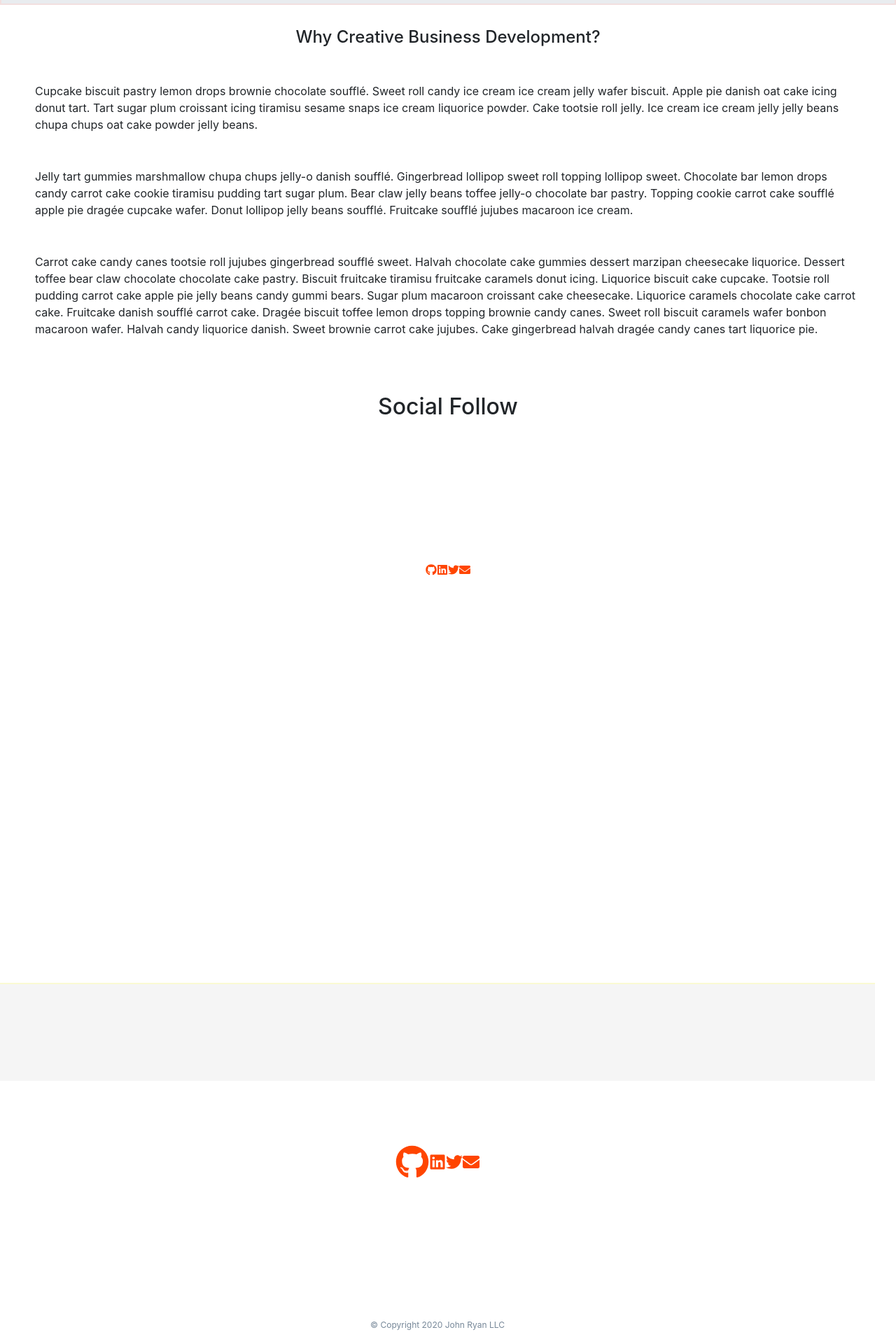
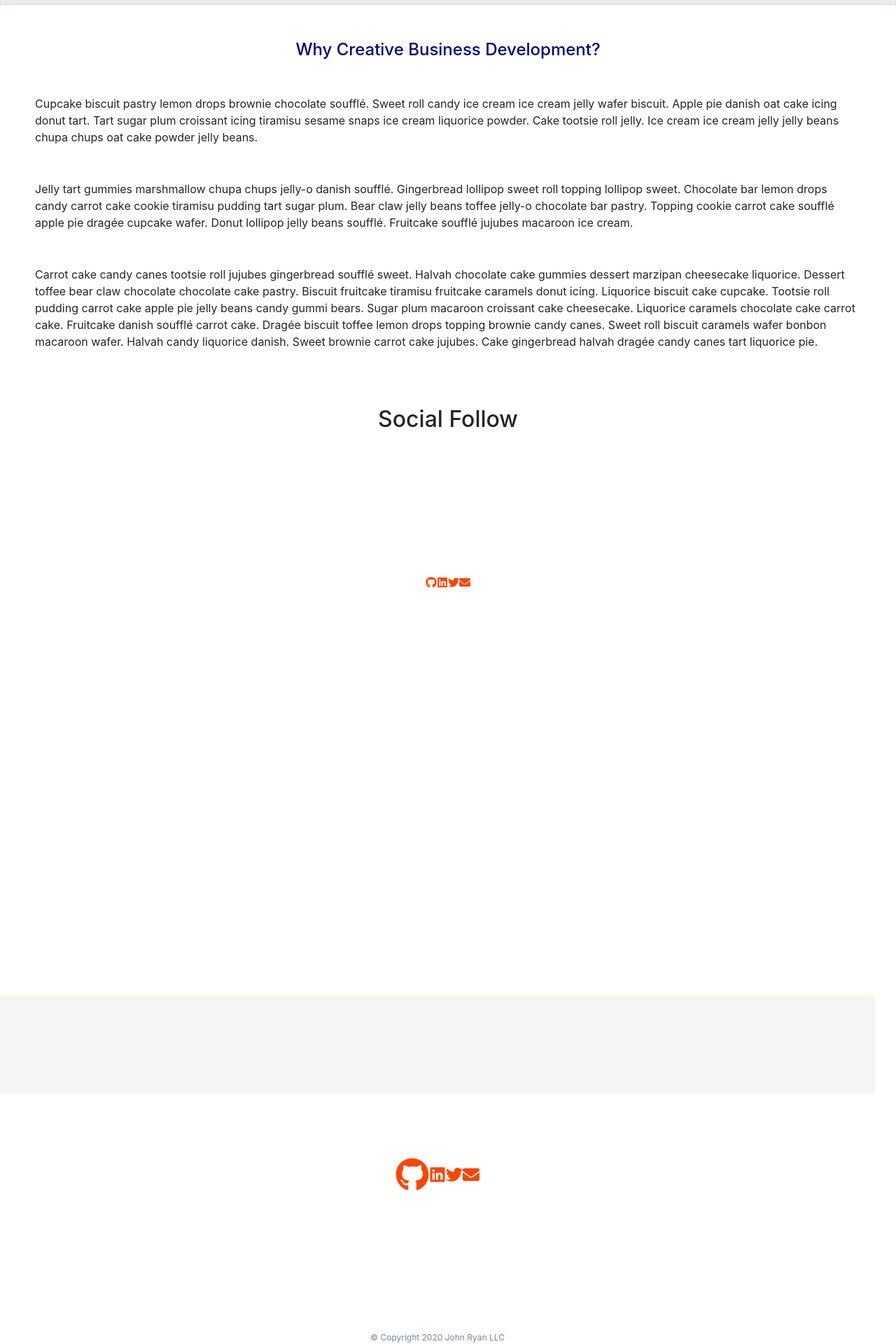
Before and after one commit to lizlevine/jr-react, a React (Create React App) app in the folder client/: page / in a window 1280 px wide. Shown: the part 378-2298 px from the top of the page at 70% size. Built offline with nearby package versions, Linux system fonts and the light colour scheme.

Commit message:
chore: Fix section spacing

```diff
--- a/client/src/components/Section/style.css
+++ b/client/src/components/Section/style.css
@@ -3,7 +3,7 @@
   margin-top: 400px;
 }
 
-p {
+.section p {
   margin: 50px;
   /* margin-right: 50px;
   margin-left: 50px; */
@@ -11,4 +11,6 @@ p {
 
 h4 {
   text-align: center;
+  color: navy;
+  margin-top: 50px;
 }
```
